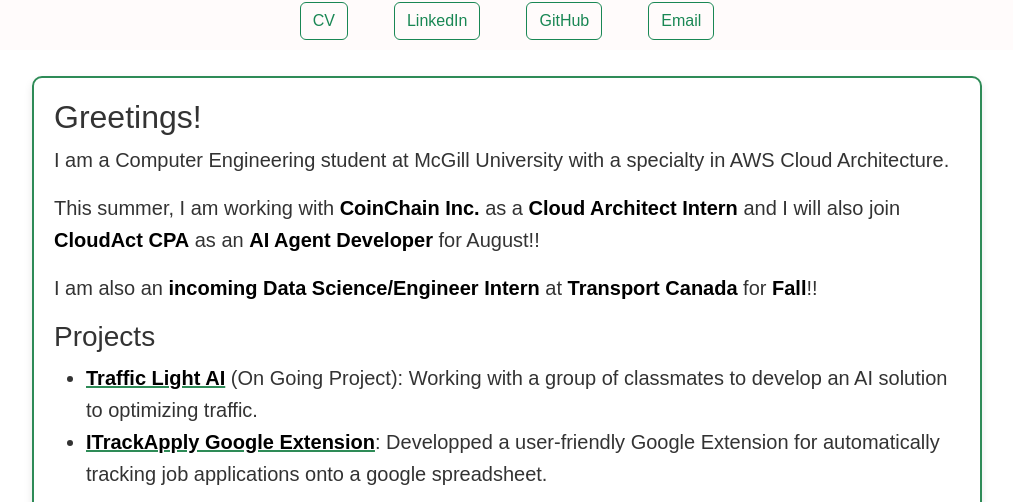
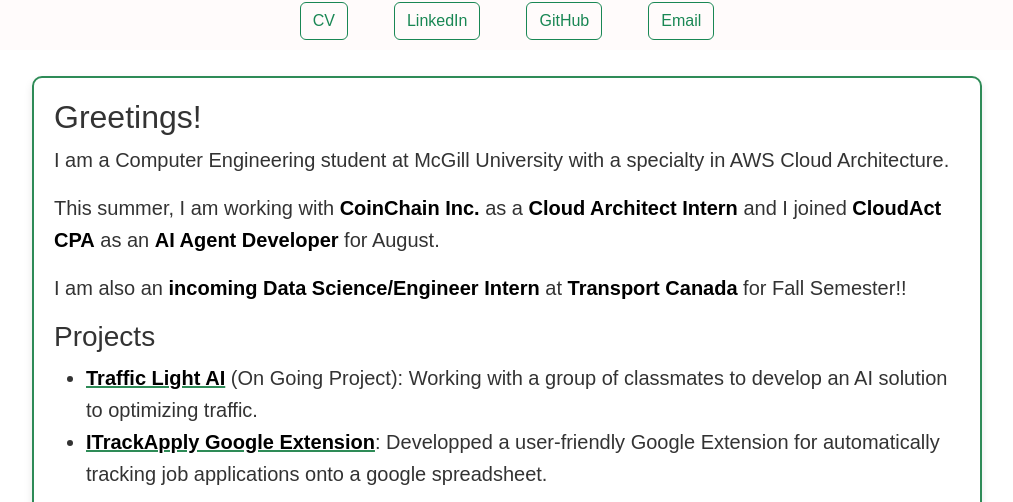
Before and after one commit to peterhxk/peterhxk.github.io, a Jekyll site: the page built from index.markdown, in a window 1280 px wide and 900 px high, cut to the strip 252-754 px from the top of the window. Shown: the whole strip, without its empty margins (133-1146 px from the left). Built offline with Jekyll 4.4.1, drawn with Linux system fonts in a browser that asks for light colours.

Commit message:
index update

```diff
--- a/index.markdown
+++ b/index.markdown
@@ -7,9 +7,9 @@ title: Home
 
 I am a Computer Engineering student at McGill University with a specialty in AWS Cloud Architecture.
 
-This summer, I am working with **CoinChain Inc.** as a **Cloud Architect Intern** and I will also join **CloudAct CPA** as an **AI Agent Developer** for August!!
+This summer, I am working with **CoinChain Inc.** as a **Cloud Architect Intern** and I joined **CloudAct CPA** as an **AI Agent Developer** for August.
 
-I am also an **incoming Data Science/Engineer Intern** at **Transport Canada** for **Fall**!!
+I am also an **incoming Data Science/Engineer Intern** at **Transport Canada** for Fall Semester!!
 
 ### Projects
 
```
